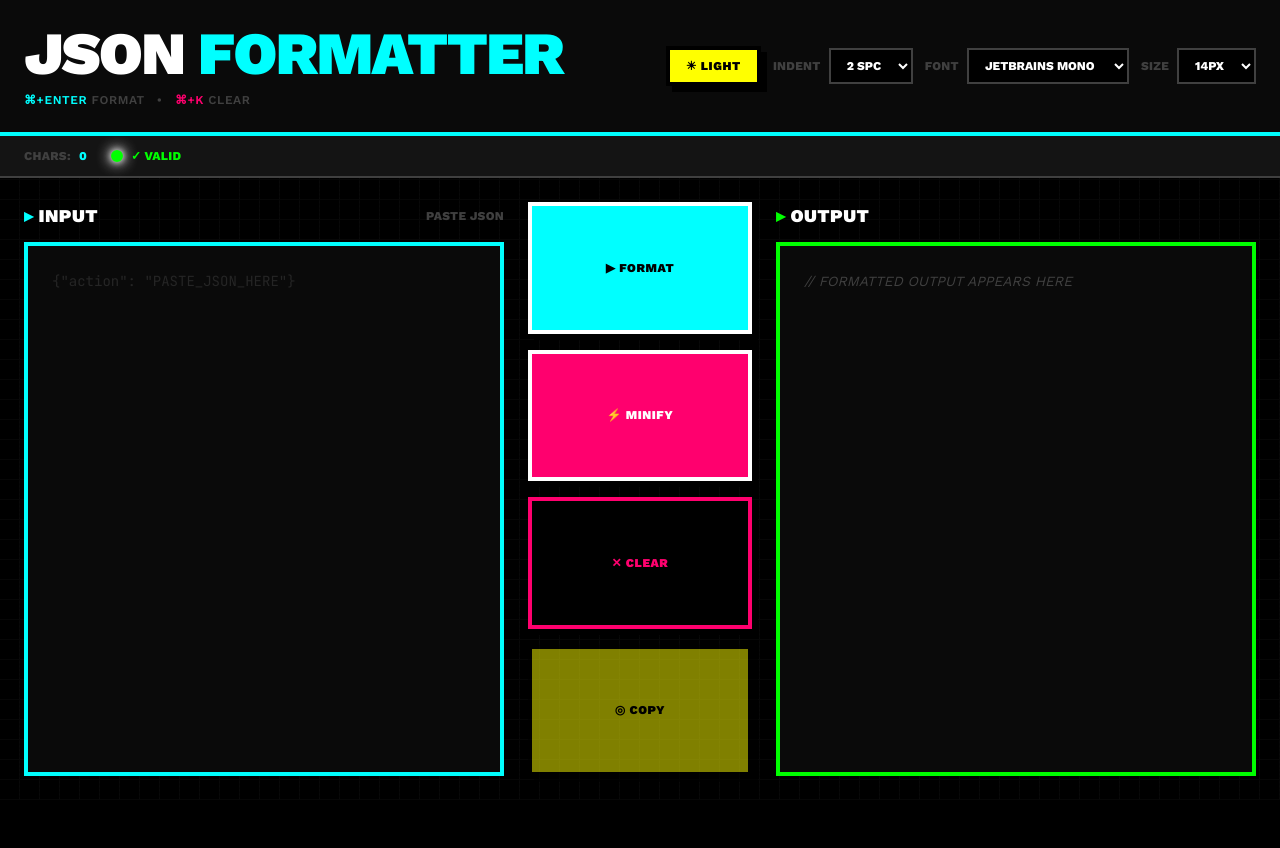
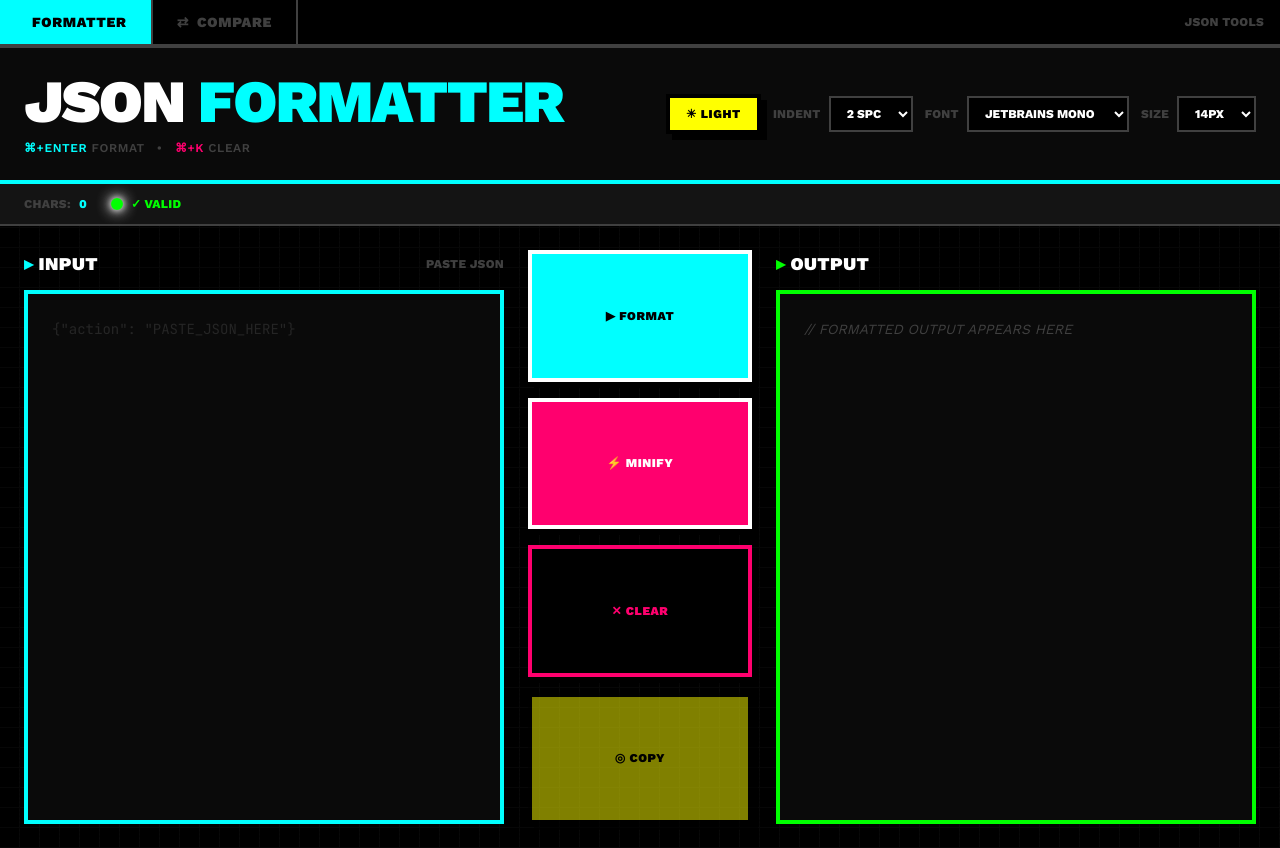
Before and after one commit to saadjs/minimal-json-formatter, a Next.js app: page / in a window 1280 px wide. Before the commit the page ends 800 px from the top, so only its background shows below. Built offline with nearby package versions, Linux system fonts and the light colour scheme.

Commit message:
feat: add navbar navigation

```diff
--- a/app/layout.tsx
+++ b/app/layout.tsx
@@ -1,6 +1,7 @@
 import type { Metadata } from "next";
 import { JetBrains_Mono, Fira_Code, Source_Code_Pro, IBM_Plex_Mono, Roboto_Mono, Work_Sans } from "next/font/google";
 import "./globals.css";
+import Navbar from "@/components/navbar";
 
 const jetbrainsMono = JetBrains_Mono({
   subsets: ['latin'],
@@ -51,6 +52,7 @@
   return (
     <html lang="en">
       <body className={`${jetbrainsMono.variable} ${firaCode.variable} ${sourceCodePro.variable} ${ibmPlexMono.variable} ${robotoMono.variable} ${workSans.variable} antialiased`}>
+        <Navbar />
         <main>{children}</main>
       </body>
     </html>
--- /dev/null
+++ b/components/navbar.tsx
@@ -0,0 +1,56 @@
+'use client';
+
+import Link from 'next/link';
+import { usePathname } from 'next/navigation';
+
+export default function Navbar() {
+	const pathname = usePathname();
+
+	return (
+		<nav
+			className="relative z-30 flex items-center gap-0 border-b-4"
+			style={{
+				background: 'var(--void-black)',
+				borderColor: 'var(--steel-gray)',
+			}}
+		>
+			<Link
+				href="/"
+				className={`px-6 py-3 text-sm font-black uppercase tracking-wider transition-all border-r-2`}
+				style={{
+					background: pathname === '/' ? 'var(--electric-cyan)' : 'var(--void-black)',
+					color: pathname === '/' ? 'var(--void-black)' : 'var(--steel-gray)',
+					borderColor: 'var(--steel-gray)',
+					fontFamily: 'var(--font-work-sans)',
+				}}
+			>
+				<span className="flex items-center gap-2">
+					<span>{ }</span> FORMATTER
+				</span>
+			</Link>
+			<Link
+				href="/compare"
+				className={`px-6 py-3 text-sm font-black uppercase tracking-wider transition-all border-r-2`}
+				style={{
+					background: pathname === '/compare' ? 'var(--hot-pink)' : 'var(--void-black)',
+					color: pathname === '/compare' ? 'var(--stark-white)' : 'var(--steel-gray)',
+					borderColor: 'var(--steel-gray)',
+					fontFamily: 'var(--font-work-sans)',
+				}}
+			>
+				<span className="flex items-center gap-2">
+					<span>⇄</span> COMPARE
+				</span>
+			</Link>
+			<div
+				className="flex-1 px-4 text-right text-xs font-bold uppercase tracking-wide"
+				style={{
+					color: 'var(--steel-gray)',
+					fontFamily: 'var(--font-work-sans)',
+				}}
+			>
+				JSON TOOLS
+			</div>
+		</nav>
+	);
+}
```
